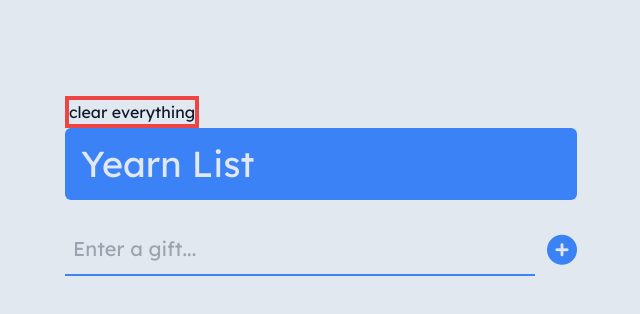
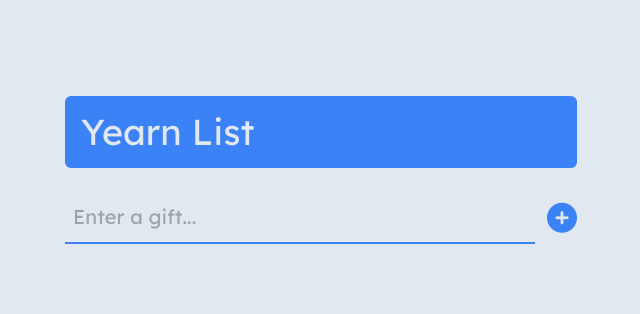
Before and after one commit to jakeo-dev/yearn, a website: page index.html in a window 1280 px wide. Shown: the whole page, without its empty margins (319-959 px from the left). Drawn offline with Linux system fonts and the light colour scheme.

Commit message:
ACTUALLY hide clear everything button

```diff
--- a/index.html
+++ b/index.html
@@ -19,7 +19,7 @@
 
 	<meta name='viewport' content='width=device-width, initial-scale=1.0'>
 
-	<button onclick='localStorage.clear();' class='border-4 border-red-500 hover:bg-red-300'>clear everything</button>
+	<!-- <button onclick='localStorage.clear();' class='border-4 border-red-500 hover:bg-red-300'>clear everything</button> -->
 
 	<div class='w-full mb-6'>
 		<h2 class='bg-blue-500 text-4xl text-slate-200 rounded-md p-4'>Yearn List</h2>
```
